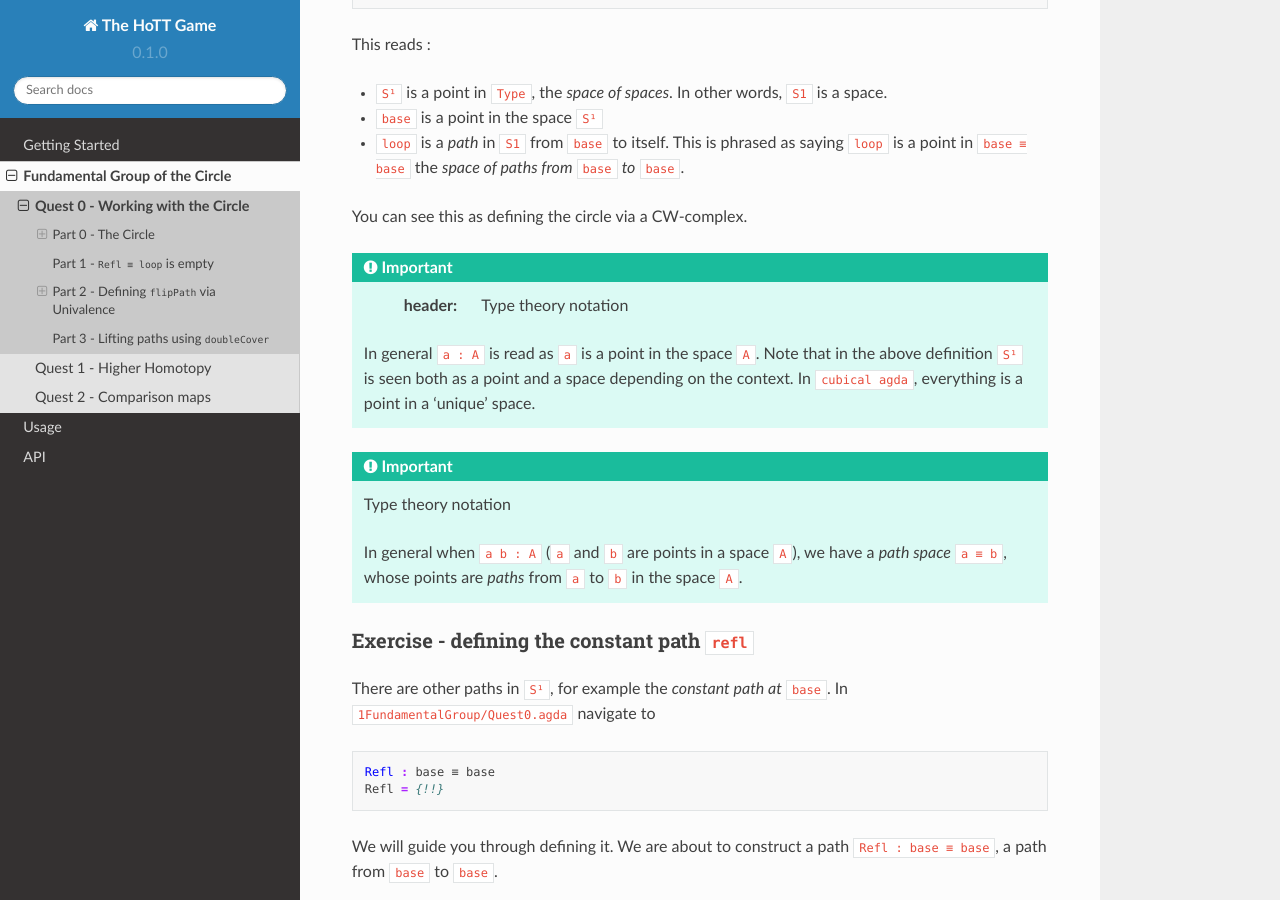
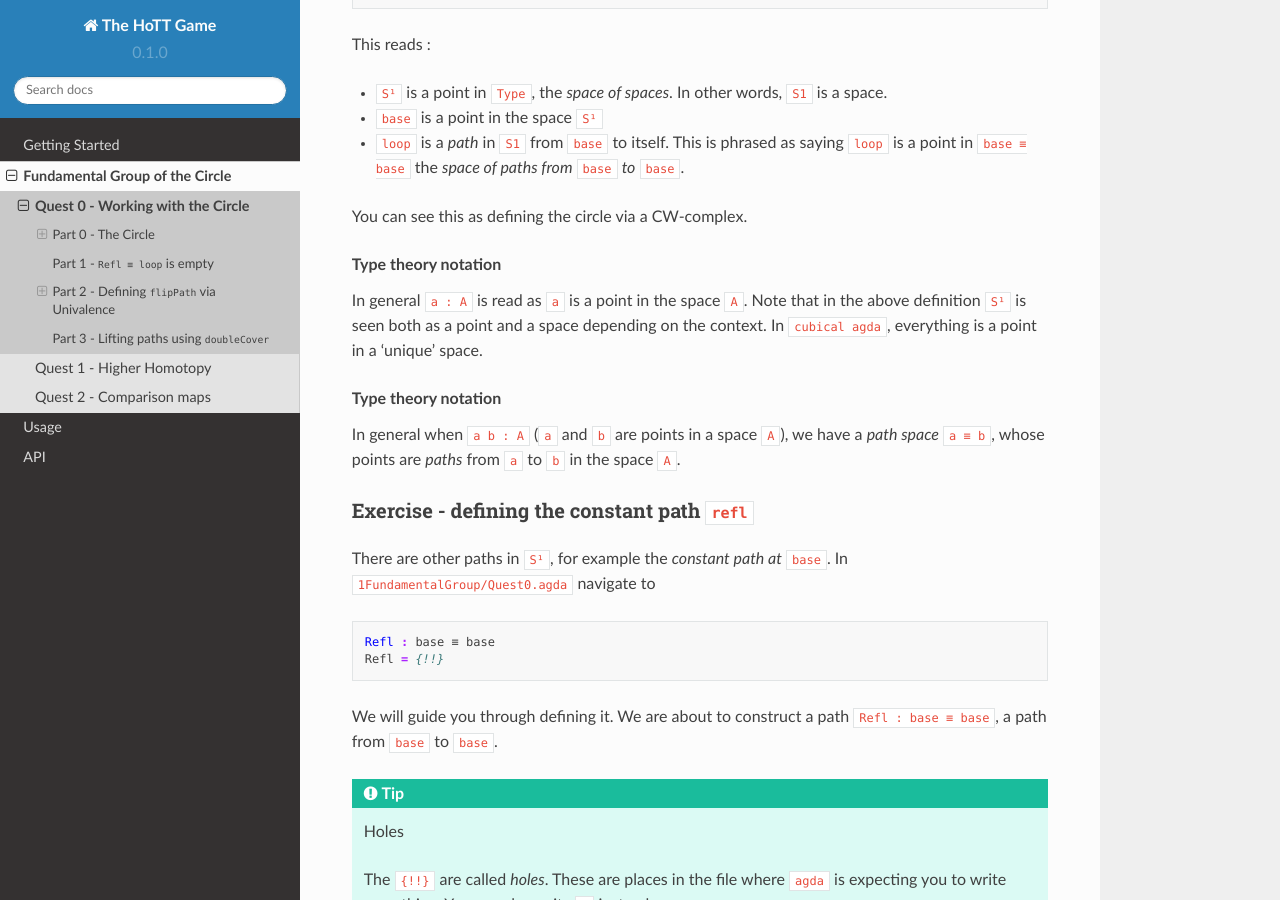
Before and after one commit to thehottgame/theHoTTGameGuide, a Sphinx documentation site: the page built from docs/source/1-fundamental-group/quest-0.rst, in a window 1280 px wide and 900 px high, scrolled down 602 px. Built offline with Sphinx 7.4.7 and the Read the Docs theme 2.0.0, drawn with Linux system fonts in a browser that asks for light colours; pages that are not in the unit, such as notebooks, are missing from menus; some of the changed lines change nothing that is shown.

Commit message:
fixes to Quest0 2nd time

```diff
--- a/docs/source/1-fundamental-group/quest-0.rst
+++ b/docs/source/1-fundamental-group/quest-0.rst
@@ -42,8 +42,7 @@ This reads :
 
 You can see this as defining the circle via a CW-complex.
 
-.. important::
-    :header: Type theory notation
+.. topic:: Type theory notation
 
    In general ``a : A`` is read as ``a`` is a point
    in the space ``A``.
@@ -52,7 +51,7 @@ You can see this as defining the circle via a CW-complex.
    In ``cubical agda``,
    everything is a point in a 'unique' space.
 
-.. important:: Type theory notation
+.. topic:: Type theory notation
 
    In general when ``a b : A``
    (``a`` and ``b`` are points in a space ``A``),
@@ -114,7 +113,7 @@ We will fill the hole ``{!!}``.
   .. NOTE::
 
      We have compiled a list of useful ``agda`` commands in
-     `Emacs Commands <emacs-commands>`_.
+     :ref:`Emacs Commands <emacs-commands>`.
 
 * Move to the first hole, making sure your cursor is inside the hole,
   enter ``C-c C-r``. The ``r`` stands for _refine_.
```
